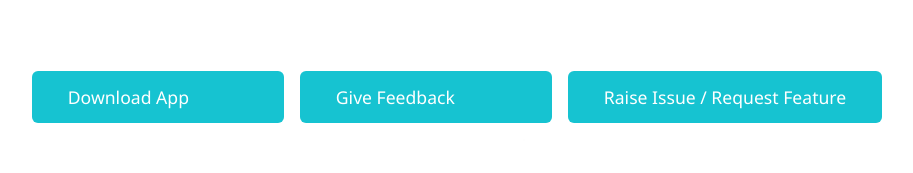
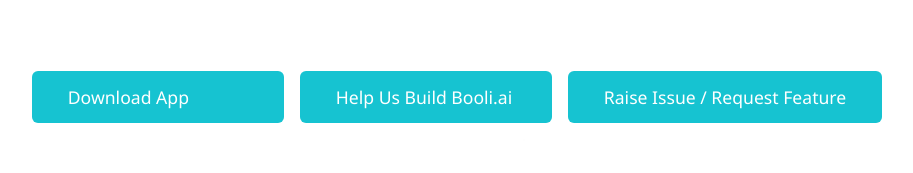
Before and after one commit to Booli-ai/booli.ai_landingpage, a plain HTML site: page index.html in a window 1280 px wide. Shown: the top 173 px of the page, without its empty margins (183-1096 px from the left). Drawn offline with Linux system fonts and the light colour scheme.

Commit message:
minor updates

```diff
--- a/index.html
+++ b/index.html
@@ -89,7 +89,7 @@
     <div class="container">
         <div class="actions" style="margin-top: 0; margin-bottom: 6px;">
             <a href="download.html" class="cta-button">Download App</a>
-            <a href="feedback.html" class="cta-button">Give Feedback</a>
+            <a href="feedback.html" class="cta-button">Help Us Build Booli.ai</a>
             <a href="https://github.com/Booli-ai/booli.ai-community/issues/new?template=bug_report.md" class="cta-button">Raise Issue / Request Feature</a>
         </div>
         <div class="logo" style="margin-bottom: 4px; margin-top: 0;">
```
